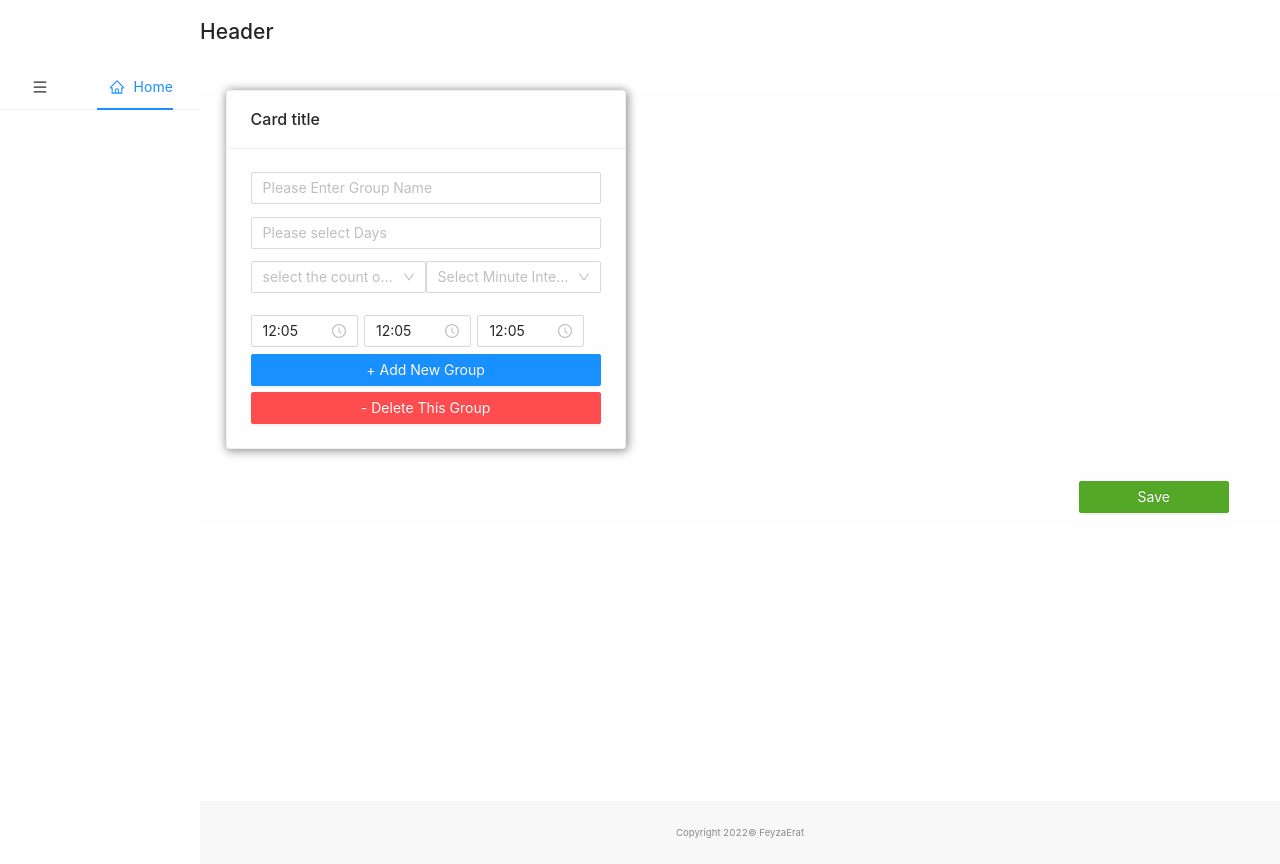
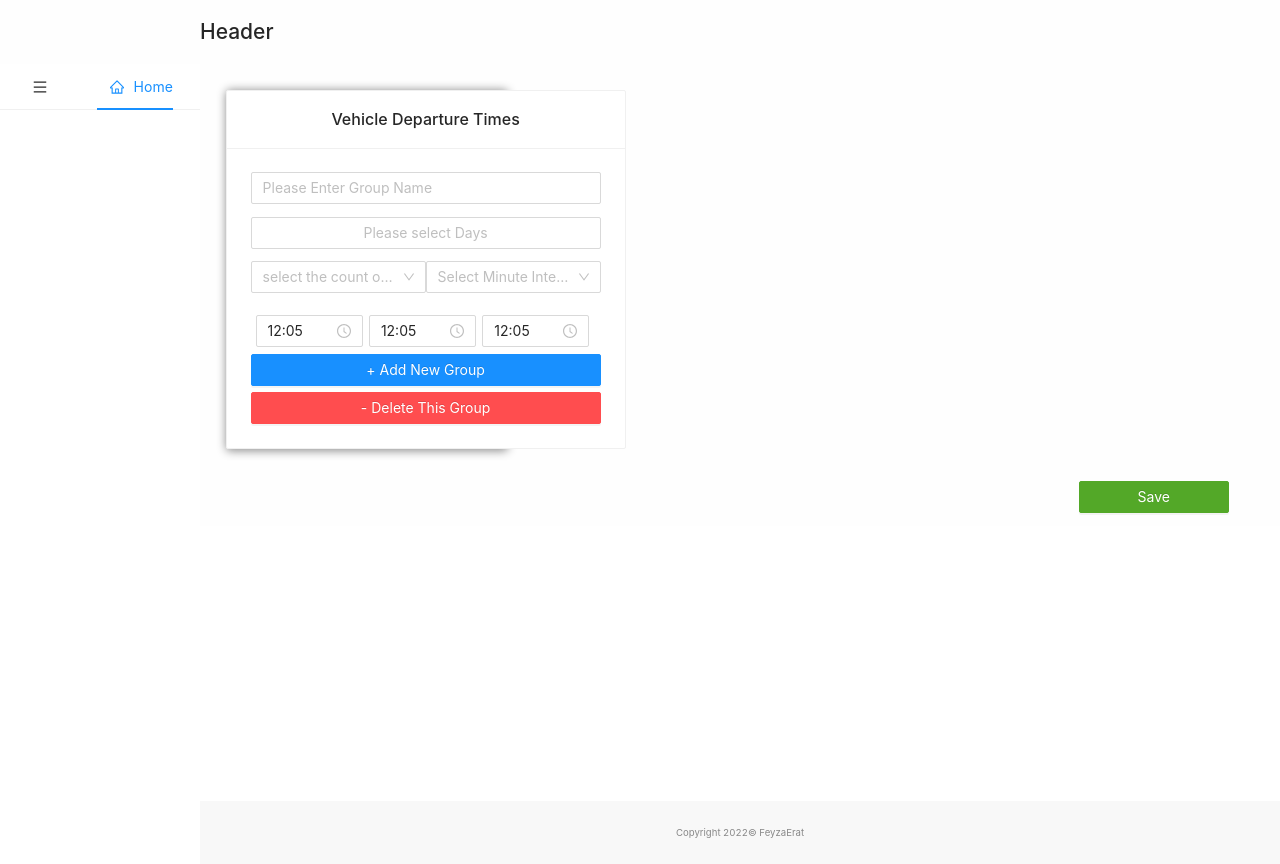
Before and after one commit to feyzaerat/v_tracking, a React (Create React App) app: page / in a window 1280 px wide. Built offline with nearby package versions, Linux system fonts and the light colour scheme.

Commit message:
modified card content

```diff
--- a/src/components/Elements/Card.tsx
+++ b/src/components/Elements/Card.tsx
@@ -1,5 +1,5 @@
-import React, { Component, useState } from 'react'
-import { Card,Input,Button  } from 'antd';
+import React, { Component } from 'react'
+import { Card,Input,Button,Row,Col  } from 'antd';
 import Date_picker from './Date_picker';
 import Selectbox from './Selectbox';
 
@@ -13,7 +13,7 @@ import Selectbox from './Selectbox';
 
   add = () => {
     let arr = [...this.state.items];
-    if(arr.length >= 4) {
+    if(arr.length >= 6) {
       return;
     } else {
       arr.push({id: Math.floor(Math.random()*1000)})
@@ -21,7 +21,7 @@ import Selectbox from './Selectbox';
     this.setState({items: arr})
   }
 
-  minus = (nowId) => {
+  minus = (nowId: any) => {
     console.log('id: '+ nowId);
     let arr = [...this.state.items];
     let newArr = arr.filter((val) => {
@@ -37,15 +37,17 @@ import Selectbox from './Selectbox';
   }
 
   render() {
+
     return (
-      <div className='site-card-border-less-wrapper'>
 
+      <div>
+
+        <Row gutter={24}>
            {this.state.items.map((tags)=>
-                                 <React.Fragment>
+               <Col span={8}>
+                  <div className="site-card-wrapper Card  text-center m-0-auto" >
 
-
-
-                                         <Card className='Card left-2vw' title="Card title" bordered={true} style={{ width: 400 }}>
+                                         <Card className='border-0' title="Vehicle Departure Times" bordered={true} >
 
                                             <Input style={{ width: 350 }} placeholder="Please Enter Group Name" /><br/>
                                             <Selectbox/><br/>
@@ -55,16 +57,15 @@ import Selectbox from './Selectbox';
                                                  <Button className='  gr-btn top-05vw ' type="primary" onClick={this.add} style={{ width: 350 }}>+ Add New Group</Button>
                                                }
 
-                                           {this.state.items.length === 4 ? null :
+                                           {this.state.items.length === 6 ? null :
                                                 <Button className=" gr-btn top-05vw" type="primary" onClick={this.add} style={{ width: 350 }}>+ Add New Group</Button>
                                            }
                                             <Button style={{ width: 350 }} title="Remove The Group" type="primary" danger className=' gr-btn top-05vw 'onClick={() => this.minus(tags.id)}>- Delete This Group</Button>
                                          </Card>
 
-                                 </React.Fragment>
-           )}
-
-
+                                   </div>
+               </Col>)}
+        </Row>
 
         <div className='text-right pb-1vw'>
           <Button style={{ width: 150 }} title="Save" type="primary"  className=' gr-btn top-05vw right-1vw success '>Save</Button>
```
